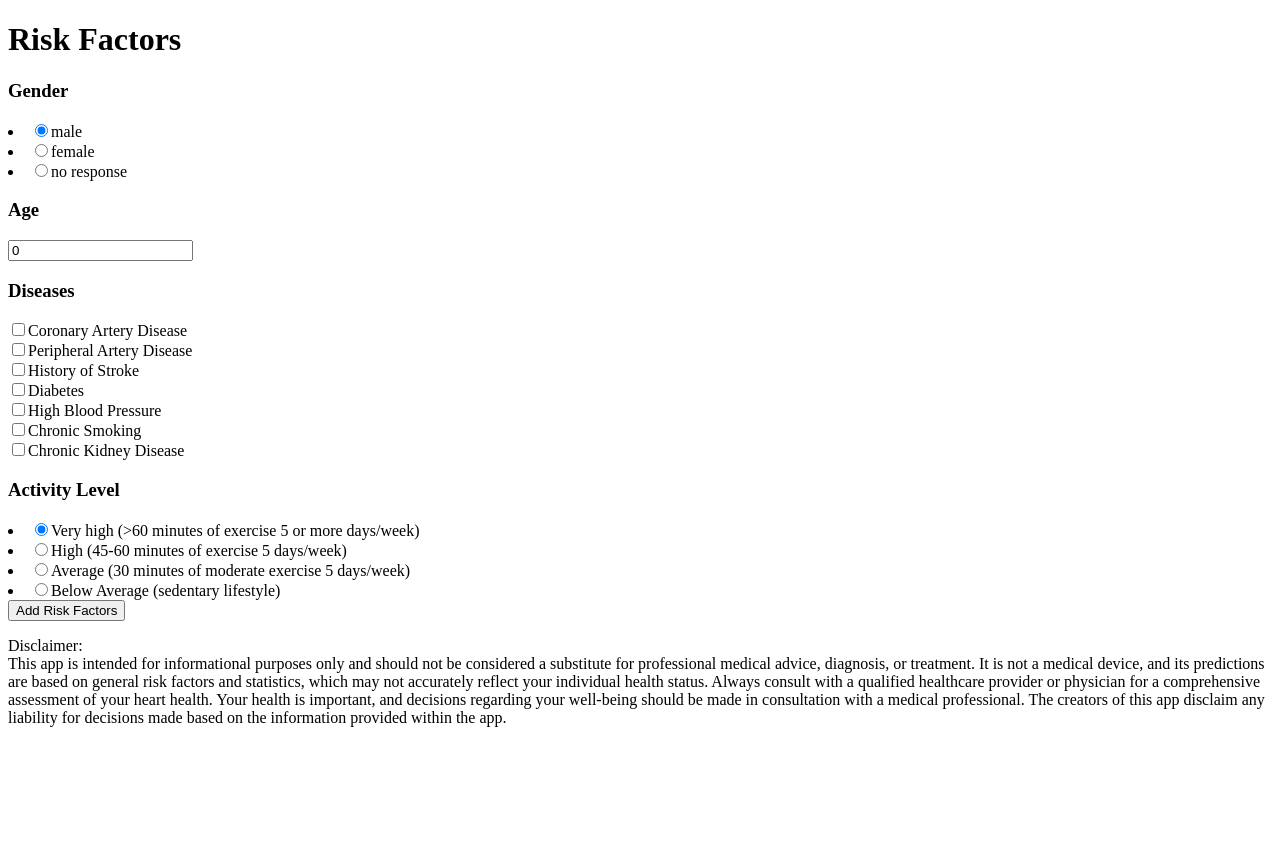
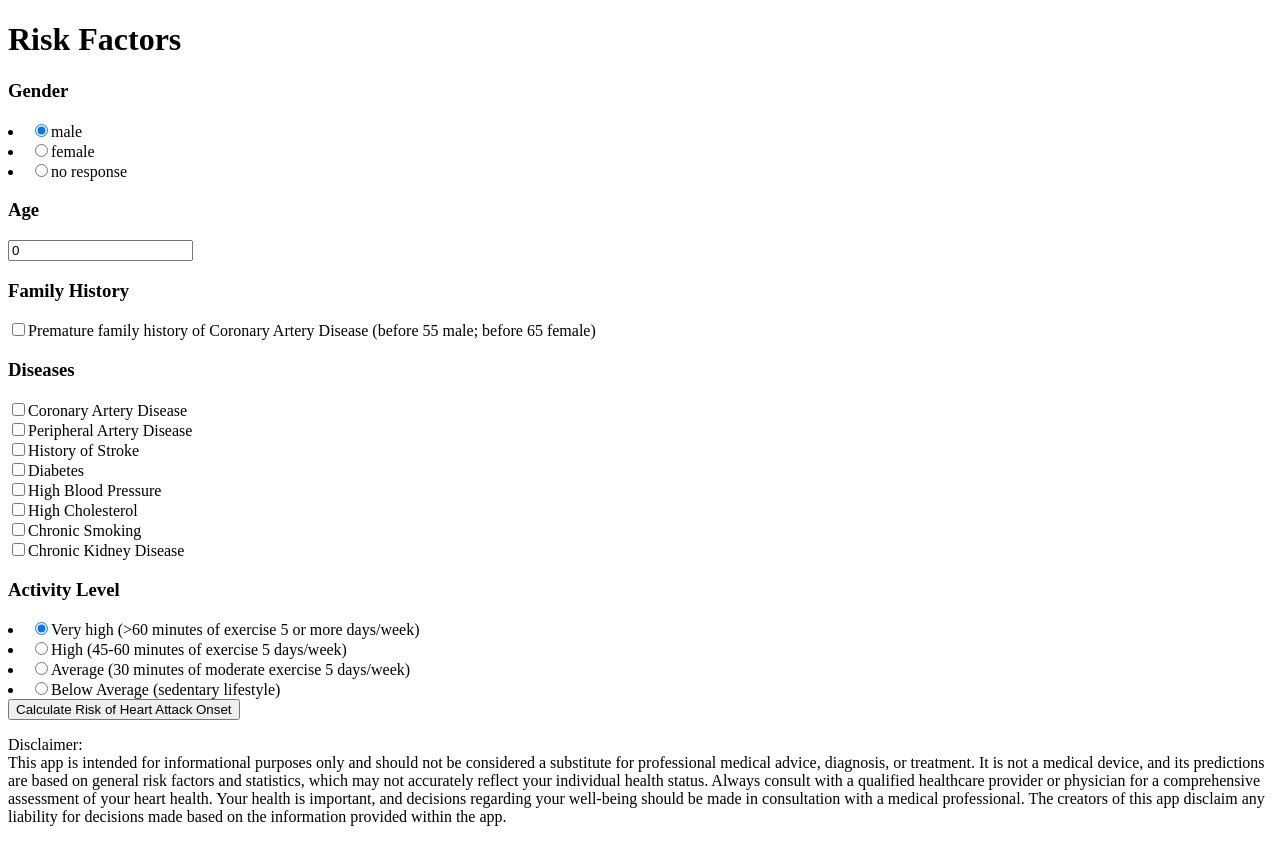
Before and after one commit to linglejack06/heart-help, a React (Vite) app: page /risk-calculation in a window 1280 px wide. Before the commit the page ends 800 px from the top, so only its background shows below. Built offline with nearby package versions, Linux system fonts and the light colour scheme.

Commit message:
switch navigation and add two additional risk factors

```diff
--- a/src/calculator/risk-calculator/risk-calculator.ts
+++ b/src/calculator/risk-calculator/risk-calculator.ts
@@ -30,6 +30,12 @@ const genderCalc = (gender: Gender): number => {
 
 const diseaseCalc = (diseases: Diseases): number => {
   let diseaseFactor: number = 1;
+  if (diseases.historyOfCad == true) {
+    diseaseFactor += 0.5;
+  }
+  if (diseases.highCholesterol == true) {
+    diseaseFactor += 0.5;
+  }
   if (diseases.cad === true) {
     diseaseFactor += 0.8;
   }
--- a/src/components/PainForm/index.tsx
+++ b/src/components/PainForm/index.tsx
@@ -7,19 +7,26 @@ import ChestPain from "./ChestPain";
 function PainForm() {
   const symptomsDispatch = useSymptomDispatch();
   const navigate = useNavigate();
-  const navigateToSubmissionPage = () => navigate("/results");
+  const navigateToRiskPage = () => navigate("/risk-calculation");
   const handleFormChange = (type: SymptomAction["type"], checked: boolean) => {
     console.log(type, checked);
     symptomsDispatch({ type, payload: checked });
   };
   const handleSubmit = (e: React.FormEvent) => {
     e.preventDefault();
-    navigateToSubmissionPage();
+    navigateToRiskPage();
   };
   return (
     <div>
       <h1>Pain</h1>
       <form onSubmit={handleSubmit}>
+        <ChestPain />
+        <Checkbox onChange={handleFormChange} name="leftArmPain">
+          Left Arm Pain?
+        </Checkbox>
+        <Checkbox onChange={handleFormChange} name="jawPain">
+          Jaw Pain?
+        </Checkbox>
         <Checkbox onChange={handleFormChange} name="shortnessOfBreath">
           Shortness Of Breath?
         </Checkbox>
@@ -29,14 +36,7 @@ function PainForm() {
         <Checkbox onChange={handleFormChange} name="sweating">
           Sweating?
         </Checkbox>
-        <Checkbox onChange={handleFormChange} name="leftArmPain">
-          Left Arm Pain?
-        </Checkbox>
-        <Checkbox onChange={handleFormChange} name="jawPain">
-          Jaw Pain?
-        </Checkbox>
-        <ChestPain />
-        <button type="submit">Calculate % of Heart Attack Onset</button>
+        <button type="submit">Submit Pain</button>
       </form>
     </div>
   );
--- a/src/components/RiskForm/Diseases.tsx
+++ b/src/components/RiskForm/Diseases.tsx
@@ -16,6 +16,11 @@ const Diseases = () => {
   };
   return (
     <div>
+      <h3>Family History</h3>
+      <Checkbox onChange={handleDiseaseChange} name="historyOfCad">
+        Premature family history of Coronary Artery Disease (before 55 male;
+        before 65 female)
+      </Checkbox>
       <h3>Diseases</h3>
       <Checkbox onChange={handleDiseaseChange} name="cad">
         Coronary Artery Disease
@@ -32,6 +37,9 @@ const Diseases = () => {
       <Checkbox onChange={handleDiseaseChange} name="hbp">
         High Blood Pressure
       </Checkbox>
+      <Checkbox onChange={handleDiseaseChange} name="highCholesterol">
+        High Cholesterol
+      </Checkbox>
       <Checkbox onChange={handleDiseaseChange} name="smoking">
         Chronic Smoking
       </Checkbox>
--- a/src/components/RiskForm/index.tsx
+++ b/src/components/RiskForm/index.tsx
@@ -12,7 +12,7 @@ function RiskForm() {
   const activityValues = Object.values(ActivityLevel);
   const navigate = useNavigate();
 
-  const navigateToPainForm = () => navigate("/pain-calculation");
+  const navigateToResults = () => navigate("/results");
   const handleAgeChange = (e: React.ChangeEvent<HTMLInputElement>) => {
     const parsedAge = parseInt(e.target.value, 10);
     setAge(parsedAge);
@@ -29,7 +29,7 @@ function RiskForm() {
   return (
     <div>
       <h1>Risk Factors</h1>
-      <form onSubmit={navigateToPainForm}>
+      <form onSubmit={navigateToResults}>
         <PickOne
           options={genderValues}
           groupName="Gender"
@@ -51,7 +51,7 @@ function RiskForm() {
           groupName="Activity Level"
           onPickChange={handleActivityChange}
         />
-        <button type="submit">Add Risk Factors</button>
+        <button type="submit">Calculate Risk of Heart Attack Onset</button>
       </form>
     </div>
   );
--- a/src/components/Welcome.tsx
+++ b/src/components/Welcome.tsx
@@ -3,7 +3,7 @@ import { Link } from "react-router-dom";
 function Welcome() {
   return (
     <div>
-      <Link to="/risk-calculation">Am I having a heart attack</Link>
+      <Link to="/pain-calculation">Am I having a heart attack</Link>
     </div>
   );
 }
--- a/src/types.ts
+++ b/src/types.ts
@@ -11,6 +11,8 @@ export enum ActivityLevel {
   BelowAverage = "Below Average (sedentary lifestyle)", // sedentary lifestyle (couch potato)
 }
 export interface Diseases {
+  highCholesterol: boolean;
+  historyOfCad: boolean;
   cad: boolean;
   pad: boolean;
   stroke: boolean;
@@ -61,6 +63,8 @@ export interface ReactChildrenProps {
 export interface CheckboxProps {
   name:
     | SymptomAction["type"]
+    | "highCholesterol"
+    | "historyOfCad"
     | "cad"
     | "pad"
     | "stroke"
@@ -92,6 +96,6 @@ export interface PickOneProps {
 
 export enum RangeValues {
   LOW = "Low",
-  MID = "Mild",
+  MID = "Moderate",
   HIGH = "High",
 }
```
